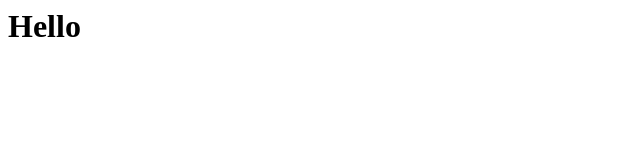
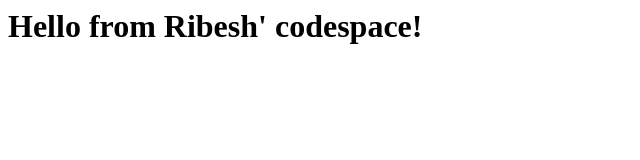
Before and after one commit to Ribesh19/skills-code-with-codespaces, a plain HTML site: page index.html in a window 1280 px wide. Shown: the whole page, without its empty margins (0-640 px from the left). Drawn offline with Linux system fonts and the light colour scheme.

Commit message:
Adding hello from the codespace!

```diff
--- a/index.html
+++ b/index.html
@@ -1,3 +1,3 @@
 <html>
-  <h1>Hello</h1>
+  <h1>Hello from Ribesh' codespace!</h1>
 </html>
```
